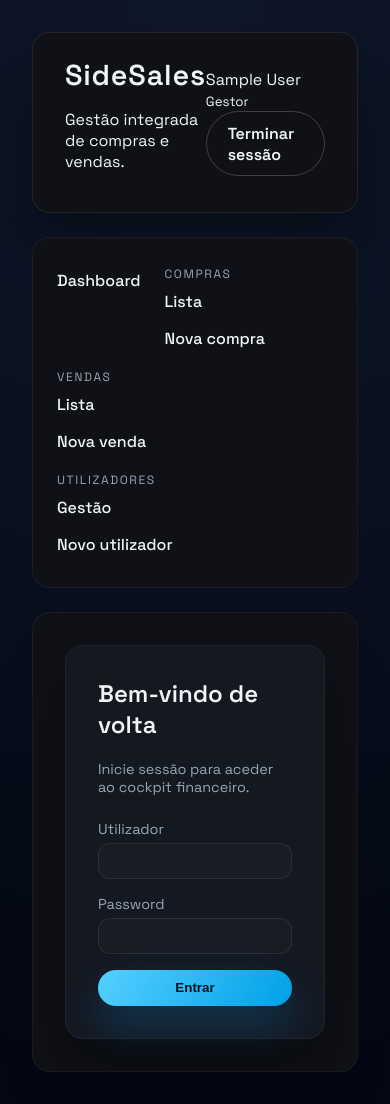
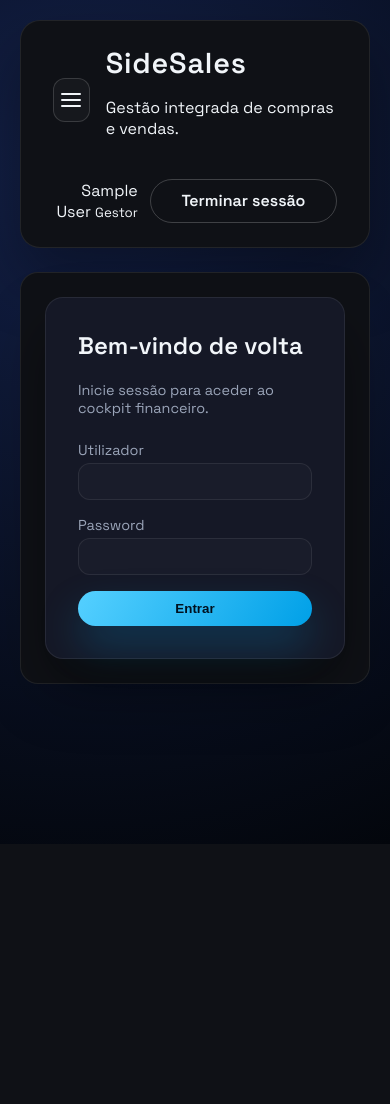
Before and after one commit to diogoammendes/SideSales, a Django app: page /accounts/login/ in a window 390 px wide. After the commit the page ends 684 px from the top, so only its background shows below. Run offline with Django 5.2, Linux system fonts and the light colour scheme; the visitor is signed in with stand-in values (Sample User, id 1).

Commit message:
feat: refresh layout for responsive UX

```diff
--- a/static/css/app.css
+++ b/static/css/app.css
@@ -1,11 +1,13 @@
 :root {
-    --bg: #050709;
+    --bg: #03060c;
+    --bg-soft: #0b1120;
     --card: #0f1116;
-    --card-muted: #141821;
+    --card-muted: #151826;
     --accent: #55d0ff;
     --accent-strong: #00a0e7;
     --text: #f1f5f9;
     --text-muted: #9aa4b8;
+    --border: rgba(255, 255, 255, 0.08);
     --danger: #ff6b6b;
     --success: #47d16c;
     font-family: 'Space Grotesk', sans-serif;
@@ -17,24 +19,33 @@
 
 body {
     margin: 0;
-    background: radial-gradient(circle at top, #0f172a, #030712);
+    background: radial-gradient(circle at 20% 20%, #132047, var(--bg));
     color: var(--text);
     min-height: 100vh;
 }
 
 .app-shell {
     padding: 2rem;
+    min-height: 100vh;
 }
 
 .app-header {
     display: flex;
     justify-content: space-between;
     align-items: center;
+    gap: 1.5rem;
+    flex-wrap: wrap;
     background: var(--card);
-    border: 1px solid rgba(255, 255, 255, 0.08);
-    border-radius: 18px;
+    border: 1px solid var(--border);
+    border-radius: 20px;
     padding: 1.5rem 2rem;
     box-shadow: 0 30px 60px rgba(0, 0, 0, 0.35);
+}
+
+.app-brand {
+    display: flex;
+    align-items: center;
+    gap: 1rem;
 }
 
 .app-header h1 {
@@ -43,21 +54,38 @@ body {
     letter-spacing: 0.05rem;
 }
 
+.user-menu {
+    display: flex;
+    align-items: center;
+    gap: 0.75rem;
+}
+
+.user-menu > div {
+    text-align: right;
+}
+
 .layout {
     display: grid;
     grid-template-columns: 260px 1fr;
     gap: 1.5rem;
     margin-top: 1.5rem;
+    align-items: start;
+}
+
+.layout.no-sidebar {
+    grid-template-columns: 1fr;
 }
 
 .sidebar {
     background: var(--card);
     border-radius: 18px;
     padding: 1.5rem;
-    border: 1px solid rgba(255, 255, 255, 0.05);
+    border: 1px solid var(--border);
     display: flex;
     flex-direction: column;
     gap: 1rem;
+    position: relative;
+    z-index: 10;
 }
 
 .nav-link,
@@ -80,7 +108,8 @@ body {
     background: var(--card);
     border-radius: 18px;
     padding: 2rem;
-    border: 1px solid rgba(255, 255, 255, 0.05);
+    border: 1px solid var(--border);
+    min-width: 0;
 }
 
 .table {
@@ -92,6 +121,15 @@ body {
 .table td {
     padding: 0.75rem 1rem;
     border-bottom: 1px solid rgba(255, 255, 255, 0.08);
+}
+
+.table-wrapper {
+    margin-top: 1rem;
+    border: 1px solid var(--border);
+    border-radius: 18px;
+    background: var(--card-muted);
+    overflow-x: auto;
+    box-shadow: inset 0 1px 0 rgba(255, 255, 255, 0.02);
 }
 
 .line-table {
@@ -145,7 +183,7 @@ body {
     margin-top: 2rem;
     background: var(--card);
     border-radius: 18px;
-    border: 1px solid rgba(255, 255, 255, 0.05);
+    border: 1px solid var(--border);
     padding: 1.5rem;
 }
 
@@ -205,6 +243,7 @@ body {
     border-radius: 16px;
     padding: 1.5rem;
     border: 1px solid rgba(255, 255, 255, 0.06);
+    box-shadow: 0 15px 30px rgba(0, 0, 0, 0.25);
 }
 
 .messages {
@@ -280,7 +319,7 @@ input, select, textarea {
     padding: 2rem;
     border-radius: 18px;
     background: var(--card-muted);
-    border: 1px solid rgba(255, 255, 255, 0.05);
+    border: 1px solid var(--border);
     box-shadow: 0 30px 60px rgba(0, 0, 0, 0.35);
 }
 
@@ -306,16 +345,144 @@ input, select, textarea {
 @media (max-width: 900px) {
     .layout {
         grid-template-columns: 1fr;
+        position: relative;
     }
 
     .sidebar {
-        flex-direction: row;
-        flex-wrap: wrap;
-        gap: 0.5rem 1.5rem;
+        position: fixed;
+        top: 90px;
+        left: 1.5rem;
+        right: 1.5rem;
+        flex-direction: column;
+        gap: 1rem;
+        box-shadow: 0 25px 50px rgba(0, 0, 0, 0.3);
+        transform: translateY(-30px) scale(0.98);
+        opacity: 0;
+        pointer-events: none;
+        transition: transform 0.25s ease, opacity 0.25s ease;
     }
 
-    .nav-group {
-        flex: 1;
-        min-width: 160px;
+    .layout.sidebar-open .sidebar {
+        transform: translateY(0) scale(1);
+        opacity: 1;
+        pointer-events: auto;
+    }
+
+    .content {
+        padding: 1.5rem;
     }
 }
+
+.nav-toggle {
+    width: 44px;
+    height: 44px;
+    border-radius: 12px;
+    border: 1px solid rgba(255, 255, 255, 0.15);
+    background: rgba(255, 255, 255, 0.03);
+    display: flex;
+    align-items: center;
+    justify-content: center;
+    cursor: pointer;
+}
+
+.nav-toggle-bar,
+.nav-toggle-bar::before,
+.nav-toggle-bar::after {
+    content: '';
+    display: block;
+    width: 20px;
+    height: 2px;
+    background: var(--text);
+    border-radius: 999px;
+    position: relative;
+}
+
+.nav-toggle-bar::before,
+.nav-toggle-bar::after {
+    position: absolute;
+    left: 0;
+}
+
+.nav-toggle-bar::before {
+    top: -6px;
+}
+
+.nav-toggle-bar::after {
+    top: 6px;
+}
+
+.sr-only {
+    position: absolute;
+    width: 1px;
+    height: 1px;
+    padding: 0;
+    margin: -1px;
+    overflow: hidden;
+    clip: rect(0, 0, 0, 0);
+    white-space: nowrap;
+    border: 0;
+}
+
+.table thead th {
+    font-size: 0.85rem;
+    letter-spacing: 0.04em;
+    text-transform: uppercase;
+    color: var(--text-muted);
+}
+
+@media (max-width: 720px) {
+    .table thead {
+        display: none;
+    }
+
+    .table tbody {
+        display: flex;
+        flex-direction: column;
+        gap: 1rem;
+        padding: 1rem;
+    }
+
+    .table tr {
+        display: grid;
+        gap: 0.5rem;
+        border: 1px solid var(--border);
+        border-radius: 16px;
+        padding: 1rem;
+        background: rgba(255, 255, 255, 0.02);
+    }
+
+    .table td {
+        display: flex;
+        justify-content: space-between;
+        gap: 1rem;
+        border: none;
+        padding: 0.15rem 0;
+    }
+
+    .table td::before {
+        content: attr(data-label);
+        font-weight: 600;
+        color: var(--text-muted);
+    }
+}
+
+@media (max-width: 600px) {
+    .app-shell {
+        padding: 1.25rem;
+    }
+
+    .btn {
+        width: 100%;
+    }
+
+    .user-menu {
+        width: 100%;
+        justify-content: space-between;
+    }
+}
+
+@media (max-width: 520px) {
+    .cards {
+        grid-template-columns: 1fr;
+    }
+}
--- a/templates/base.html
+++ b/templates/base.html
@@ -13,21 +13,31 @@
 <body>
     <div class="app-shell">
         <header class="app-header">
-            <div>
-                <h1>SideSales</h1>
-                <p>Gestão integrada de compras e vendas.</p>
+            <div class="app-brand">
+                {% if user.is_authenticated %}
+                    <button id="navToggle" class="nav-toggle" type="button" aria-controls="sidebar" aria-expanded="false">
+                        <span class="sr-only">Alternar menu</span>
+                        <span class="nav-toggle-bar"></span>
+                    </button>
+                {% endif %}
+                <div>
+                    <h1>SideSales</h1>
+                    <p>Gestão integrada de compras e vendas.</p>
+                </div>
             </div>
             {% if user.is_authenticated %}
                 <div class="user-menu">
-                    <span>{{ user.get_full_name|default:user.username }}</span>
-                    <small>{{ user.display_role|default:'' }}</small>
+                    <div>
+                        <span>{{ user.get_full_name|default:user.username }}</span>
+                        <small>{{ user.display_role|default:'' }}</small>
+                    </div>
                     <a href="{% url 'logout' %}" class="btn ghost">Terminar sessão</a>
                 </div>
             {% endif %}
         </header>
-        <div class="layout">
+        <div class="layout {% if not user.is_authenticated %}no-sidebar{% endif %}">
             {% if user.is_authenticated %}
-                <nav class="sidebar">
+                <nav class="sidebar" id="sidebar">
                     <a href="{% url 'operations:dashboard' %}" class="nav-link">Dashboard</a>
                     <div class="nav-group">
                         <span>Compras</span>
@@ -60,5 +70,19 @@
             </main>
         </div>
     </div>
+    <script>
+        document.addEventListener('DOMContentLoaded', function () {
+            const toggle = document.getElementById('navToggle');
+            const layout = document.querySelector('.layout');
+            if (!toggle || !layout) {
+                return;
+            }
+            toggle.addEventListener('click', function () {
+                layout.classList.toggle('sidebar-open');
+                const expanded = this.getAttribute('aria-expanded') === 'true';
+                this.setAttribute('aria-expanded', (!expanded).toString());
+            });
+        });
+    </script>
 </body>
 </html>
```
Also changed, not shown: templates/operations/dashboard.html (+13 -9 lines), templates/operations/purchases/list.html (+11 -9 lines), templates/operations/sales/list.html (+9 -7 lines), templates/operations/users/list.html (+7 -5 lines).
